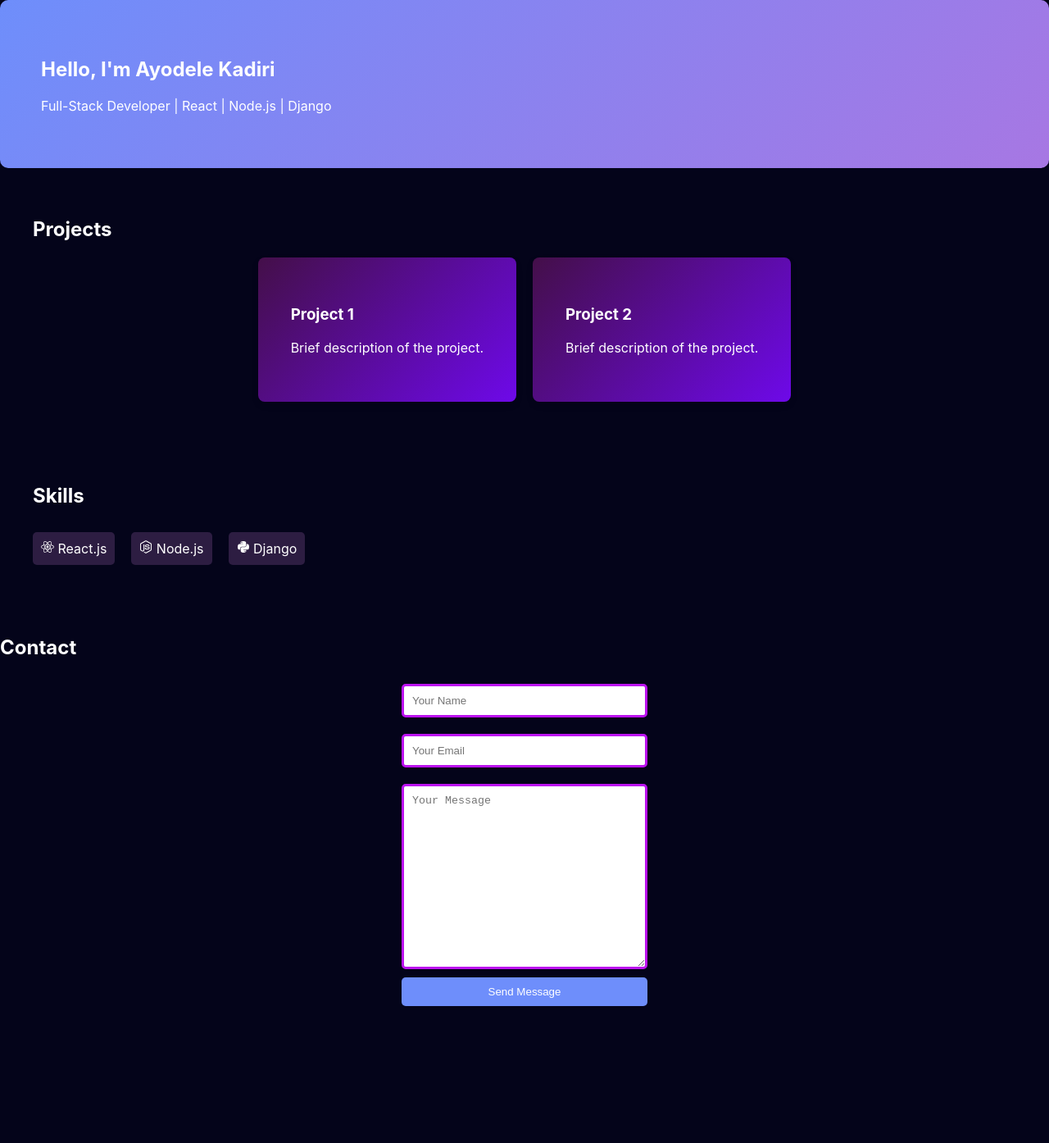
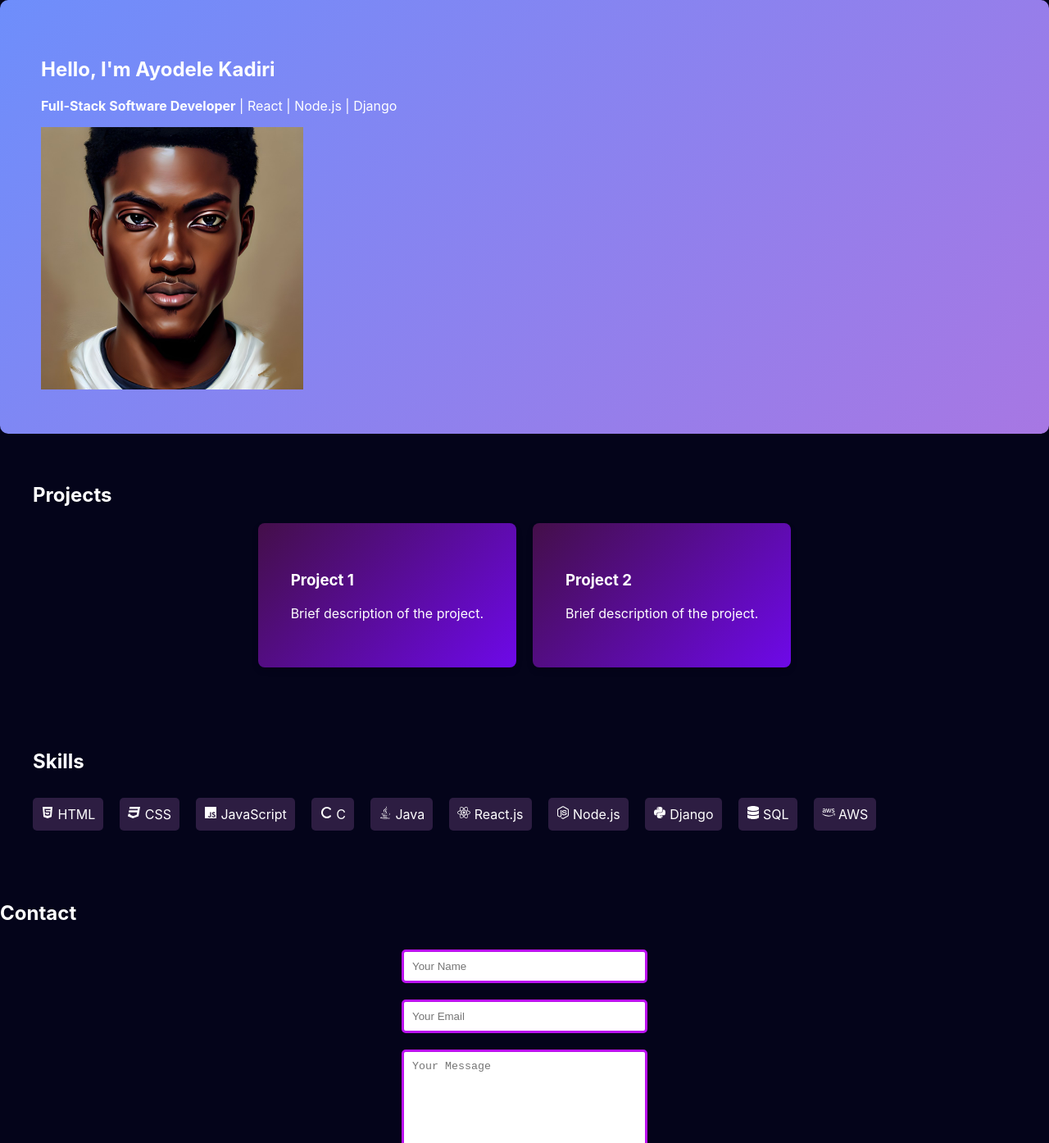
Before and after one commit to kadelcode/my-portfolio, a React (Create React App) app: page / in a window 1280 px wide. Shown: the top 1394 px of the page at 82% size. Before the commit the page ends 1227 px from the top, so only its background shows below. Built offline with nearby package versions, Linux system fonts and the light colour scheme.

Commit message:
Update code

```diff
--- a/src/App.js
+++ b/src/App.js
@@ -1,17 +1,25 @@
 import React, { useState } from "react";
 import { motion } from "framer-motion";
 import emailjs from "emailjs-com";
-import { FaReact, FaNodeJs, FaPython } from "react-icons/fa"
+import { FaReact, FaNodeJs, FaPython, FaHtml5, FaCss3, FaJs, FaJava, FaAws, FaDatabase } from "react-icons/fa"
 import "./styles.css"
+import { FaC } from "react-icons/fa6";
 
 export default function App() {
   const [formData, setFormData] = useState({name: "", email:"", message: "" });
 
   // skills variable
   const skills = [
+    { name: "HTML", icon:<FaHtml5 />},
+    { name: "CSS", icon:<FaCss3 />},
+    { name: "JavaScript", icon:<FaJs/>},
+    { name: "C", icon:<FaC/>},
+    { name: "Java", icon:<FaJava/>},
     { name: "React.js", icon: <FaReact />},
     { name: "Node.js", icon: <FaNodeJs /> },
-    { name: "Django", icon: <FaPython /> }
+    { name: "Django", icon: <FaPython /> },
+    { name: "SQL", icon: <FaDatabase />},
+    { name: "AWS", icon: <FaAws />}
   ]
 
   const handleChange = (e) => {
@@ -48,8 +56,9 @@ export default function App() {
           animate={{ opacity: 1}}
           transition={{ duration: 1.5 }}
         >
-          Full-Stack Developer | React | Node.js | Django
+          <b>Full-Stack Software Developer</b> | React | Node.js | Django
         </motion.p>
+        <img width={320} src={ require ("./images/IMG-20230105-WA0019.jpg") } alt="Ayodele" />
       </motion.section>
 
       {/* Projects Section */}
```
Also changed, not shown: src/images/IMG-20230105-WA0019.jpg (added).
